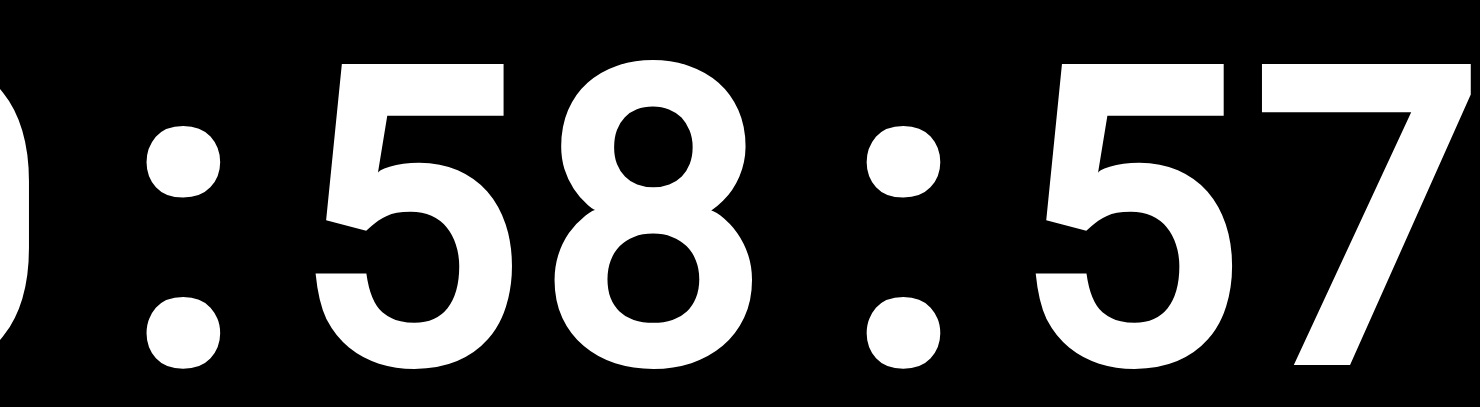
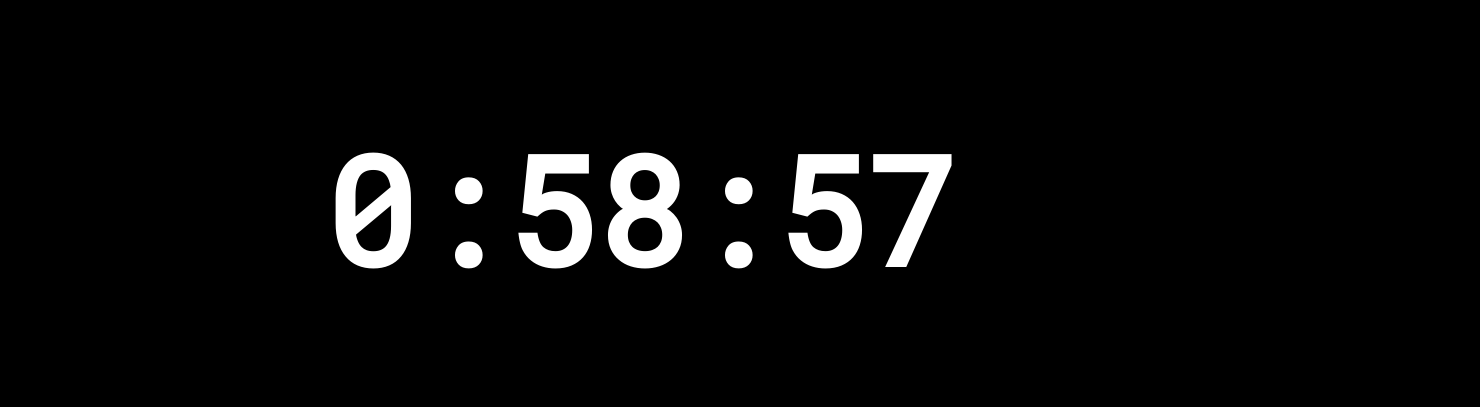
Before and after one commit to bchunchu/angeltime, a plain HTML site: page index.html in a window 1280 px wide. Shown: the part 191-598 px from the top of the page, 1480 px wide, since content can reach past the window. Drawn offline with Linux system fonts and the light colour scheme.

Commit message:
Fix font size of time

```diff
--- a/index.css
+++ b/index.css
@@ -25,7 +25,7 @@ html, body {
 .angel-wrapper.default{
     background: #000000 !important;
     color: #ffffff !important;
-    font-size: 200px;
+    font-size: 75px;
     font-family: 'Roboto Mono', monospace;
 }
 
```
